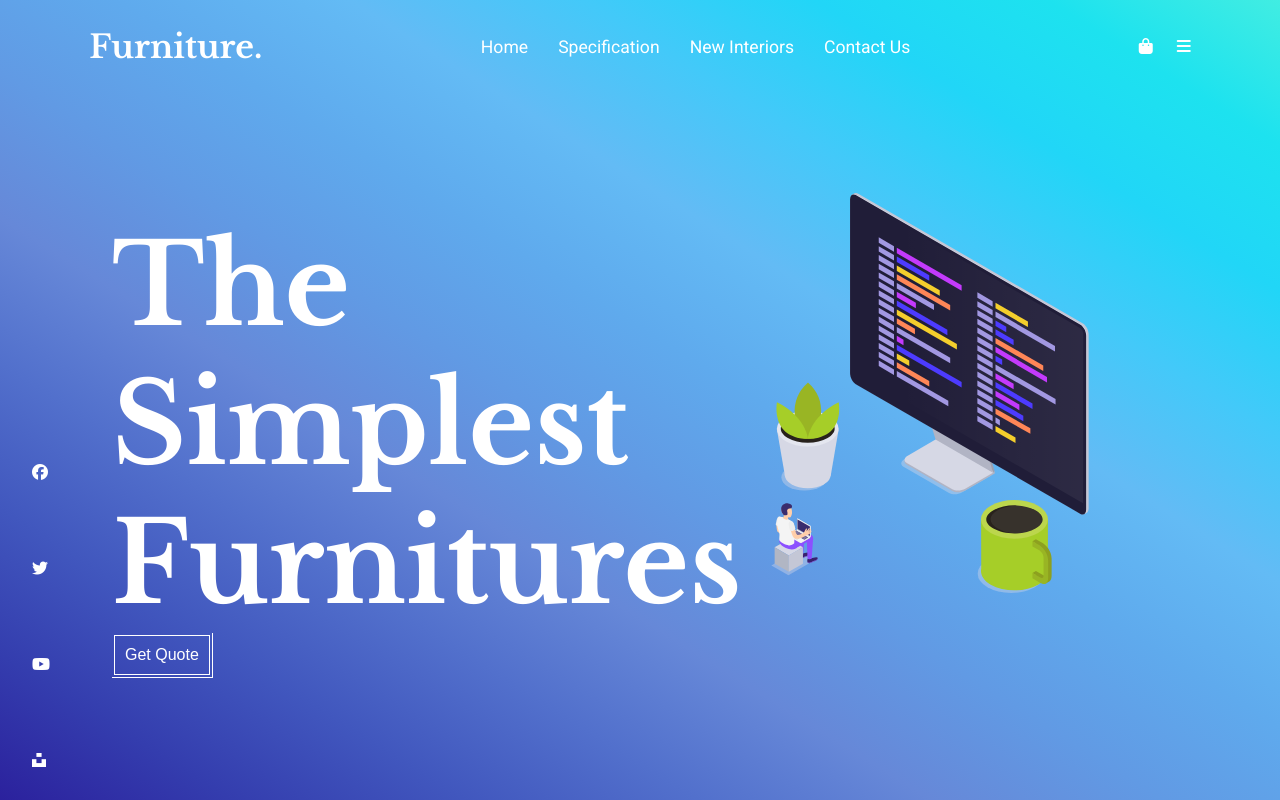
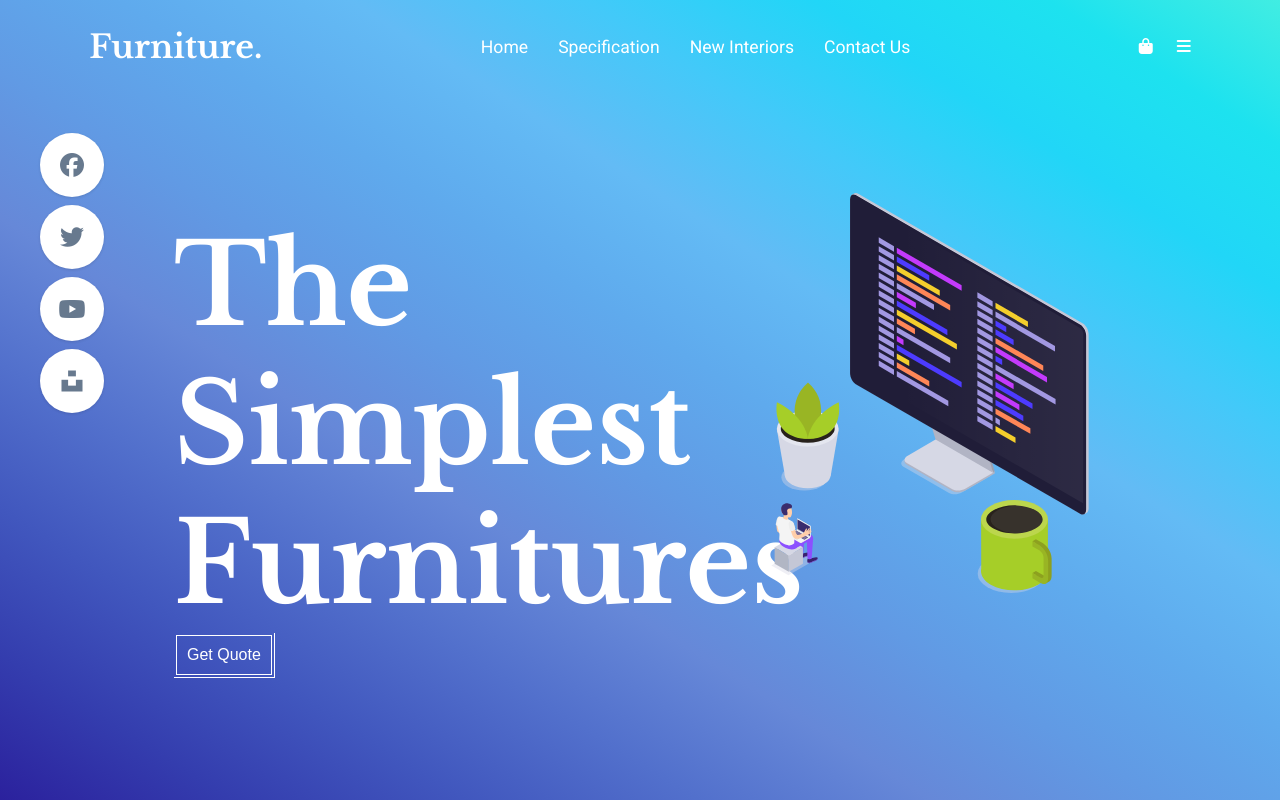
Before and after one commit to IsraelSantizo98/landingHome, a plain HTML site: page index.html in a window 1280 px wide. Drawn offline with nearby package versions, Linux system fonts and the light colour scheme.

Commit message:
Se agrego transiciones a los iconos del left-section

```diff
--- a/css/style.css
+++ b/css/style.css
@@ -63,17 +63,70 @@ body {
   /* background: lawngreen; */
   grid-column: 1 / 2;
   display: flex;
-  flex-direction: column;
+  flex-direction: row;
   justify-content: flex-end;
   padding: 2em;
   /* height: 100%; */
 }
-.left-section .icon span {
+.left-section .icon {
+  /* width: 100%;
+  height: 100%; */
+}
+.social-icon {
   display: flex;
-  margin-top: 5em;
+  /* justify-content: flex-end; */
+  /* align-items: center; */
+  margin: 8px;
+  /* margin-top: 5em;
+  padding: 10px; */
+  width: 64px;
+  height: 64px;
+  border-radius: 50%;
+  background-color: #fff;
+  position: relative;
+  overflow: hidden;
+  box-shadow: 0px 1px 3px rgba(0, 0, 0, 0.12);
+  transition: all 0.3s ease;
+  text-decoration: none;
 }
-.left-section .icon span i {
+.social-icon i {
+  font-size: 24px;
+  margin: auto;
+  color: #67798e;
+  z-index: 1;
+  transition: all 0.3s ease;
+}
+.social-icon:after {
+  content: "";
+  width: 64px;
+  height: 64px;
+  position: absolute;
+  transform: translate(0, 64px);
+  border-radius: 50%;
+  transition: all 0.3s ease;
+}
+.social-icon.facebook:after {
+  background-color: #1769ff;
+}
+.social-icon.twitter:after {
+  background-color: #ea4c89;
+}
+.social-icon.youtube:after {
+  background-color: #e42e27;
+}
+.social-icon.unsplash:after {
+  background-color: #1769ff;
+}
+.social-icon:hover {
+  transform: translateY(-4px);
+  border: transparent;
+  box-shadow: 0px 4px 12px rgba(0, 0, 0, 0.16);
+}
+.social-icon:hover i {
   color: #fff;
+}
+.social-icon:hover:after {
+  transform: translate(0) scale(1.2);
 }
 .main-section {
   /* background: lightsalmon; */
--- a/index.html
+++ b/index.html
@@ -35,10 +35,10 @@
       </div>
       <div class="left-section">
         <div class="icon">
-          <span><i class="fab fa-facebook"></i></span>
-          <span><i class="fab fa-twitter"></i></span>
-          <span><i class="fab fa-youtube"></i></span>
-          <span><i class="fab fa-unsplash"></i></span>
+          <a class="social-icon facebook"><i class="fab fa-facebook"></i></a>
+          <a class="social-icon twitter"><i class="fab fa-twitter"></i></a>
+          <a class="social-icon youtube"><i class="fab fa-youtube"></i></a>
+          <a class="social-icon unsplash"><i class="fab fa-unsplash"></i></a>
         </div>
       </div>
       <div class="main-section">
```
